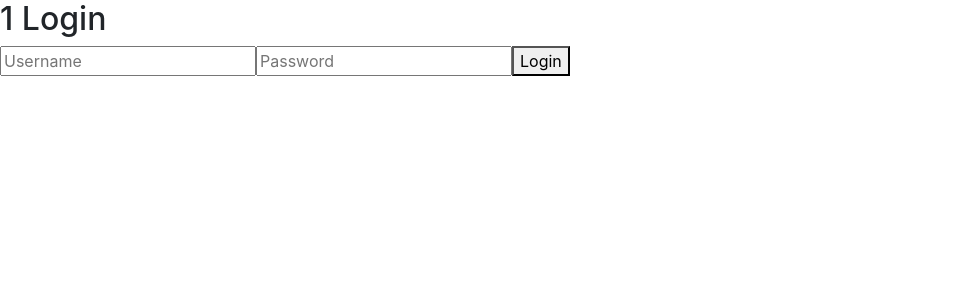
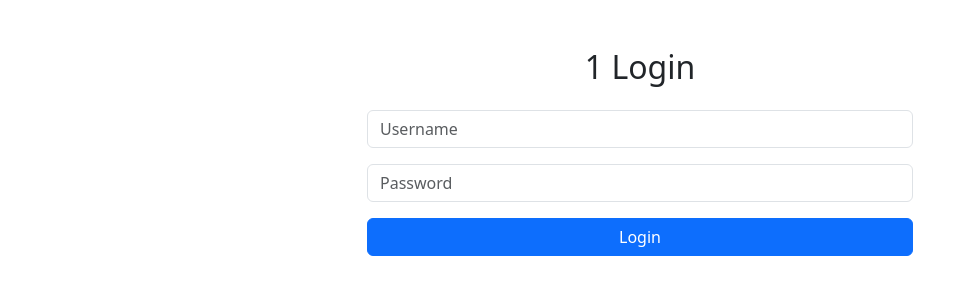
Before and after one commit to xie-ran/BizShield, a React (Create React App) app in the folder react-flask-app/: page /login/1 in a window 1280 px wide. Shown: the top 300 px of the page, without its empty margins (0-976 px from the left). Built offline with nearby package versions, Linux system fonts and the light colour scheme.

Commit message:
Added boostrap to improve UI

```diff
--- a/react-flask-app/src/Components/CompanyListings/CompanyListings.js
+++ b/react-flask-app/src/Components/CompanyListings/CompanyListings.js
@@ -1,17 +1,17 @@
 import React, { useState, useEffect } from 'react';
 import { Link } from 'react-router-dom';
+import 'bootstrap/dist/css/bootstrap.min.css';
 
 function CompanyListings() {
     const [companies, setCompanies] = useState([]);
 
     useEffect(() => {
-        // Fetch company listings from Flask backend using POST
         fetch('http://localhost:5000/getCompanyListings', {
             method: 'POST',
             headers: {
                 'Content-Type': 'application/json'
             },
-            body: JSON.stringify({ message: "Requesting data" }) // You can send any required data within this object
+            body: JSON.stringify({ message: "Requesting data" })
         })
         .then(response => response.json())
         .then(data => setCompanies(data))
@@ -19,10 +19,10 @@ function CompanyListings() {
     }, []);
 
     return (
-        <div>
-            <h2>Company Listings</h2>
-            <table>
-                <thead>
+        <div className="container mt-5">
+            <h2 className="text-center mb-4">Company Listings</h2>
+            <table className="table table-hover">
+                <thead className="thead-dark">
                     <tr>
                         <th>Index</th>
                         <th>Name</th>
--- a/react-flask-app/src/Components/LoginPage/LoginPage.js
+++ b/react-flask-app/src/Components/LoginPage/LoginPage.js
@@ -1,13 +1,13 @@
 import React, { useState } from 'react';
 import { useParams } from 'react-router-dom';
 import { useNavigate } from 'react-router-dom';
-
+import 'bootstrap/dist/css/bootstrap.min.css';
 
 function LoginPage() {
     const [username, setUsername] = useState("");
     const [password, setPassword] = useState("");
 
-    const { type } = useParams(); // <-- This is how you get the route params
+    const { type } = useParams();
     const navigate = useNavigate();
 
     const handleLogin = () => {
@@ -34,24 +34,36 @@ function LoginPage() {
     const title = type.charAt(0).toUpperCase() + type.slice(1) + " Login";
 
     return (
-        <div>
-            <h2>{title}</h2>
+        <div className="container mt-5">
+            <div className="row justify-content-center">
+                <div className="col-md-6">
+                    <h2 className="text-center mb-4">{title}</h2>
+                    <div className="mb-3">
                         <input
+                            className="form-control"
                             value={username}
                             onChange={(e) => setUsername(e.target.value)}
                             placeholder="Username"
                         />
+                    </div>
+                    <div className="mb-3">
                         <input
                             type="password"
+                            className="form-control"
                             value={password}
                             onChange={(e) => setPassword(e.target.value)}
                             placeholder="Password"
                         />
-            <button onClick={handleLogin}>Login</button>
+                    </div>
+                    <div className="d-grid gap-2">
+                        <button className="btn btn-primary" onClick={handleLogin}>
+                            Login
+                        </button>
+                    </div>
+                </div>
+            </div>
         </div>
     );
 }
 
-
-
 export default LoginPage;
--- a/react-flask-app/src/Components/WelcomePage/WelcomePage.js
+++ b/react-flask-app/src/Components/WelcomePage/WelcomePage.js
@@ -1,17 +1,34 @@
 import React from 'react';
 import { useNavigate } from 'react-router-dom';
+import 'bootstrap/dist/css/bootstrap.min.css';
 
 function WelcomePage() {
     const navigate = useNavigate();
 
     return (
-        <div>
-            <h2>Welcome</h2>
-            <button onClick={() => navigate('/login/investor')}>Investor</button>
-            <button onClick={() => navigate('/login/company')}>Company</button>
+        <div className="container mt-5">
+            <div className="row justify-content-center">
+                <div className="col-md-6 text-center">
+                    <h2>Welcome</h2>
+                    <p>Select your role to proceed:</p>
+                    <div className="d-grid gap-2">
+                        <button
+                            className="btn btn-primary mb-2"
+                            onClick={() => navigate('/login/investor')}
+                        >
+                            Investor
+                        </button>
+                        <button
+                            className="btn btn-secondary"
+                            onClick={() => navigate('/login/company')}
+                        >
+                            Company
+                        </button>
+                    </div>
+                </div>
+            </div>
         </div>
     );
 }
 
-
 export default WelcomePage;
```
Lines whose indentation alone changed are shown as unchanged.
